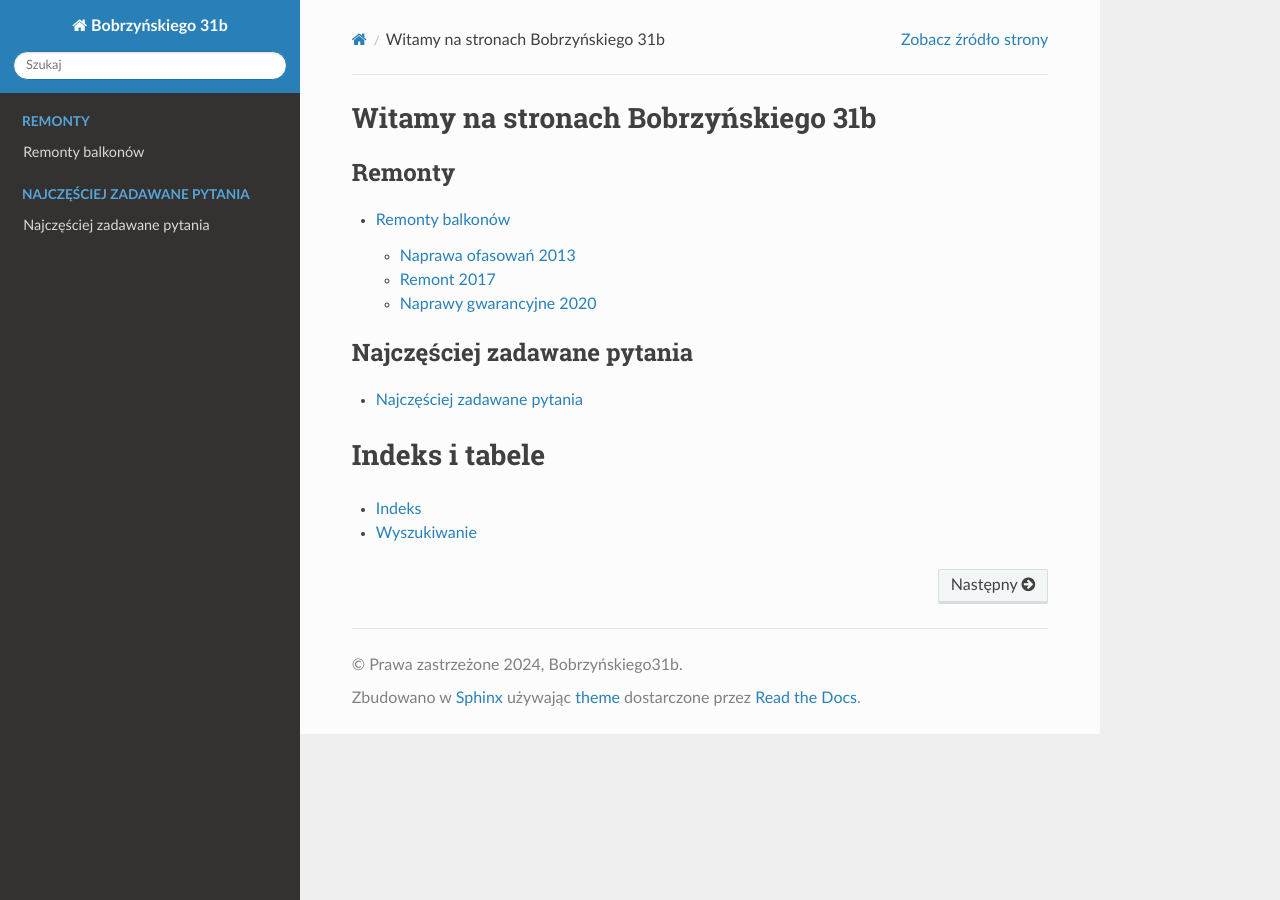
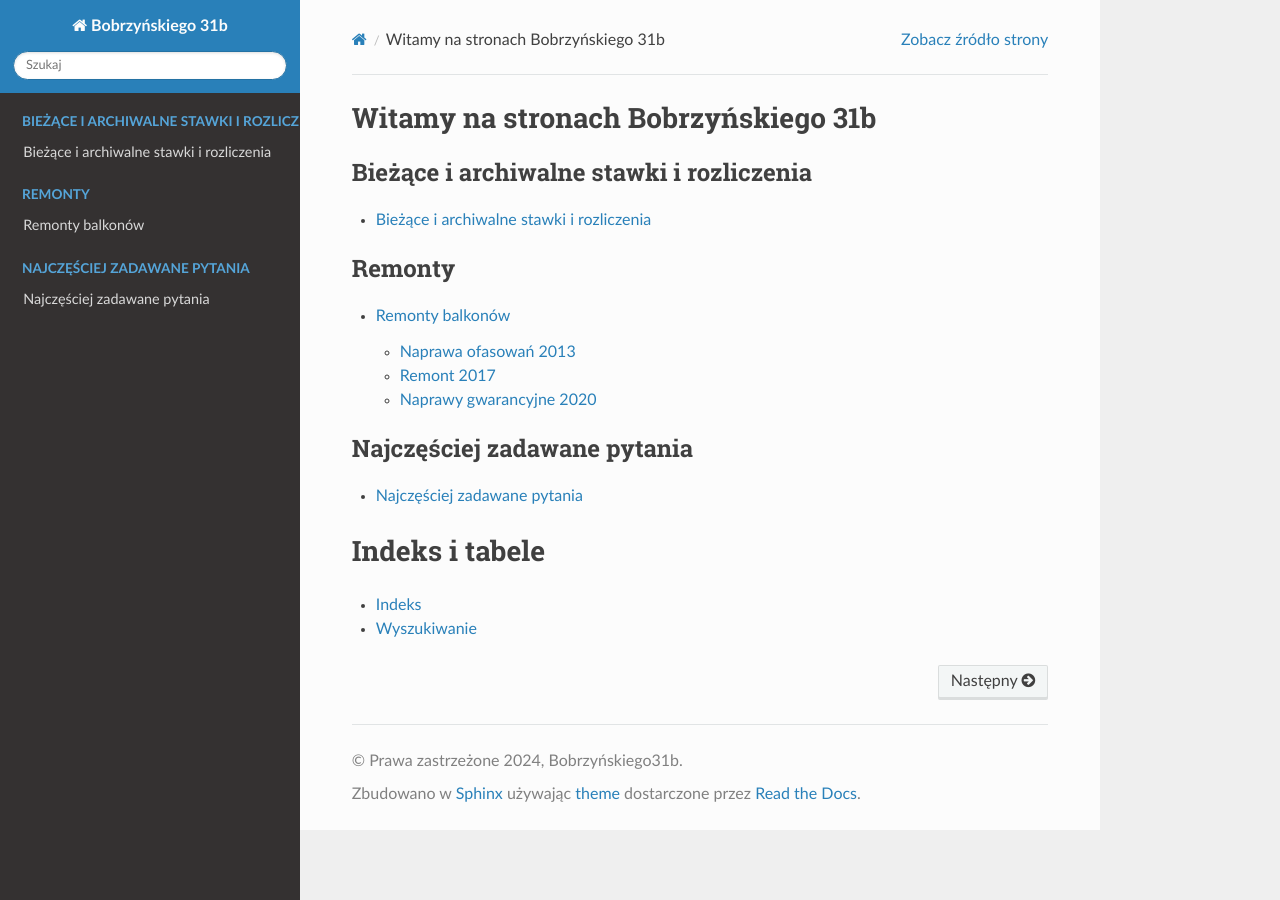
Before and after one commit to Bobrzynskiego31b/Bobrzynskiego31b.github.io, a Sphinx documentation site: the page built from docs/index.rst, in a window 1280 px wide. Built offline with Sphinx 7.4.7 and the Read the Docs theme 2.0.0, drawn with Linux system fonts in a browser that asks for light colours.

Commit message:
Add rozliczenia stub

```diff
--- a/docs/index.rst
+++ b/docs/index.rst
@@ -5,6 +5,12 @@
 
 Witamy na stronach Bobrzyńskiego 31b
 ====================================
+
+.. toctree::
+   :maxdepth: 2
+   :caption: Bieżące i archiwalne stawki i rozliczenia
+
+   rozliczenia
 
 .. toctree::
    :maxdepth: 2
--- /dev/null
+++ b/docs/rozliczenia.rst
@@ -0,0 +1,4 @@
+Bieżące i archiwalne stawki i rozliczenia
+=========================================
+
+Wkrótce...
```
